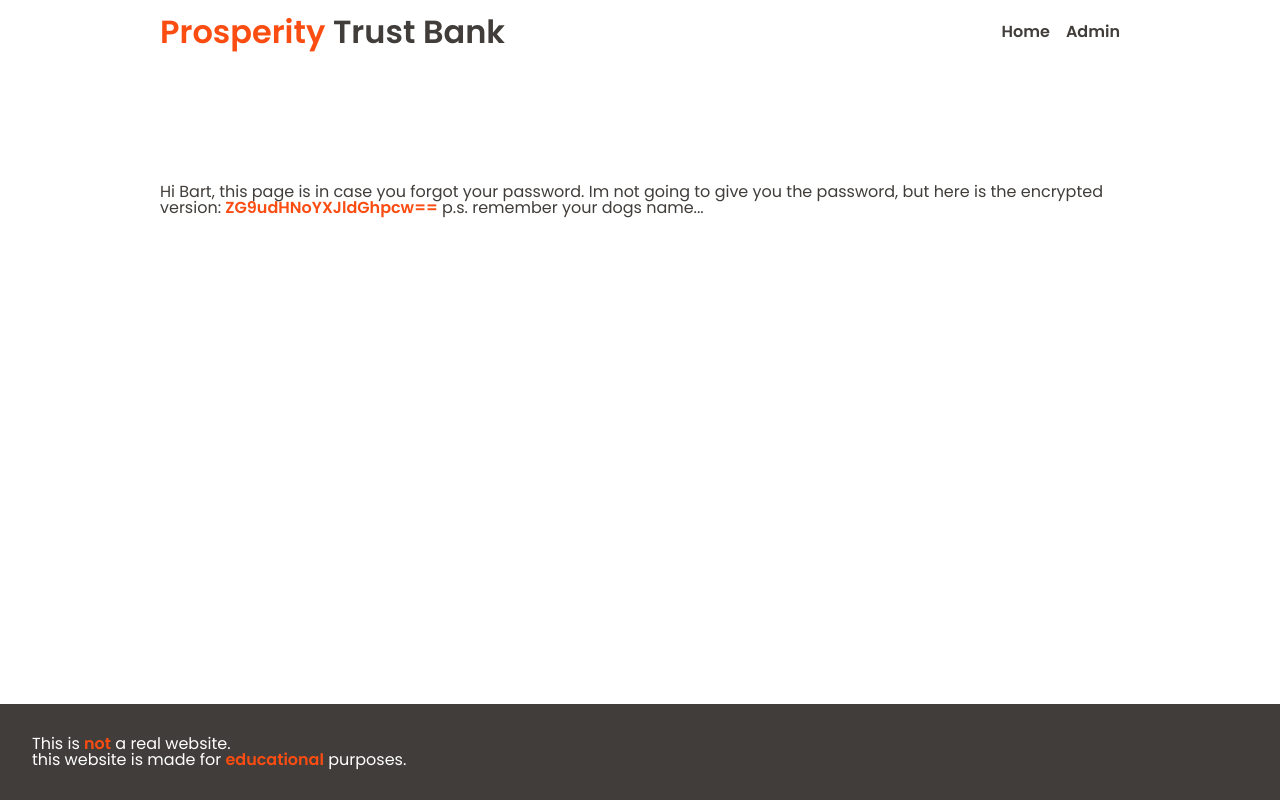
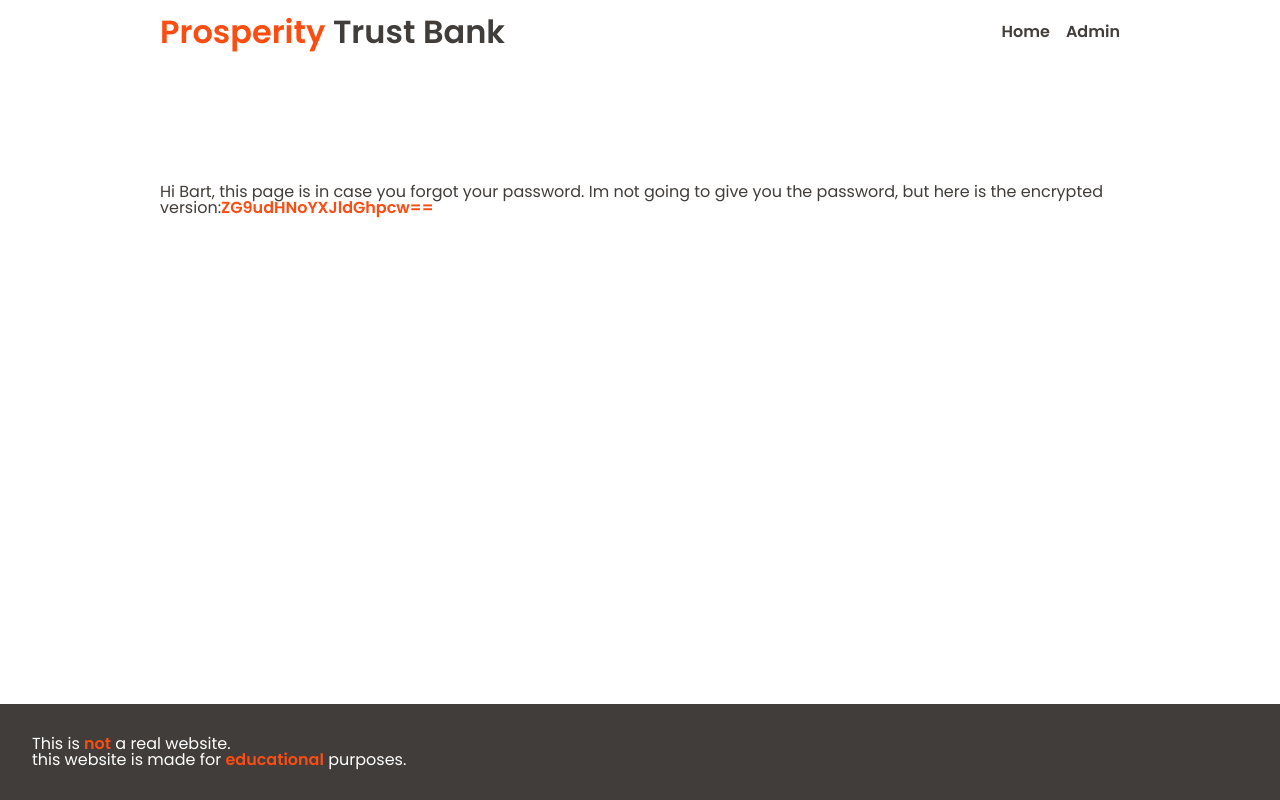
Before and after one commit to WorkshopVTI-HOWEST/cyber-security-challenge, a React (Vite) app: page /topsecret in a window 1280 px wide. Built offline with nearby package versions, Linux system fonts and the light colour scheme.

Commit message:
fix: remove irrelevant text

```diff
--- a/src/pages/TopSecretPage.jsx
+++ b/src/pages/TopSecretPage.jsx
@@ -11,15 +11,14 @@ export default function TopSecretPage() {
             <p>
                 Hi Bart, this page is in case you forgot your password. Im not
                 going to give you the password, but here is the encrypted
-                version:{" "}
+                version:
                 <span
                     className="accent bold"
                     onClick={handleCopyToClipboard}
                     style={{ cursor: "pointer" }}
                 >
                     ZG9udHNoYXJldGhpcw==
-                </span>{" "}
-                p.s. remember your dogs name...
+                </span>
             </p>
         </>
     );
```
